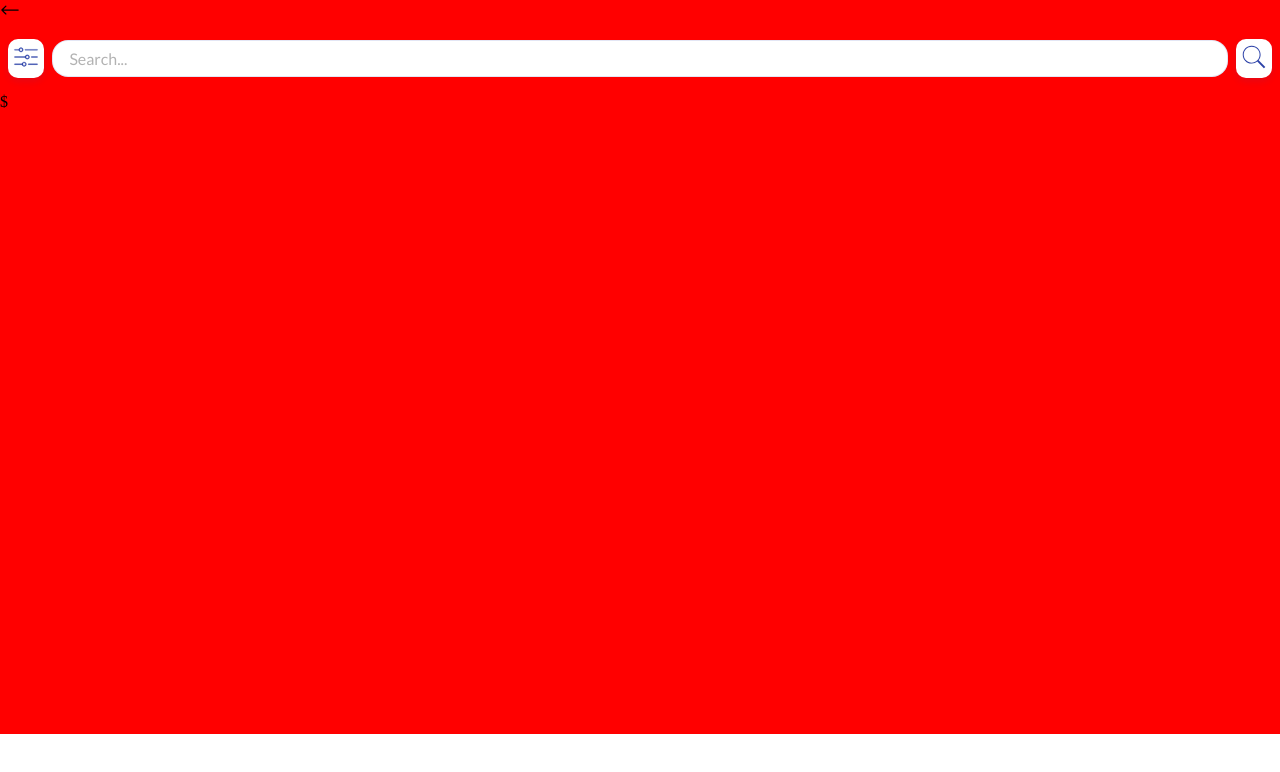
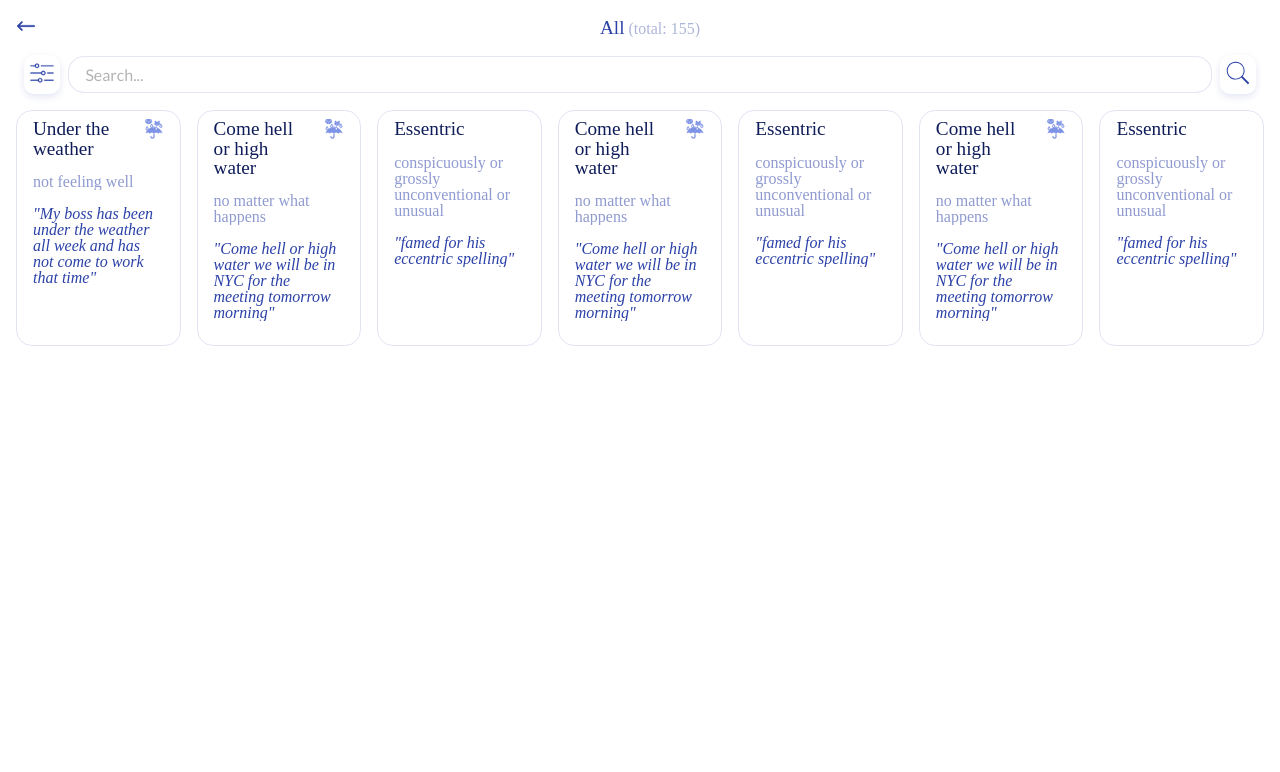
Before and after one commit to ekateryna-rodina/wordbook, a React (Create React App) app in the folder client/: page /collections/1 in a window 1280 px wide. Shown: the top 772 px of the page. Built offline with nearby package versions, Linux system fonts and the light colour scheme.

Commit message:
cards for words

```diff
--- a/client/src/components/CollectionItem/CollectionItem.tsx
+++ b/client/src/components/CollectionItem/CollectionItem.tsx
@@ -1,8 +1,44 @@
 import React from 'react';
 import styled from 'styled-components';
-import { SpeechPart } from '../../utils/enums';
+import { theme } from '../../globalStyles';
+import { Icons, SpeechPart } from '../../utils/enums';
+import Icon from '../Icon.style';
 
-const Container = styled.div``;
+const Container = styled.div`
+  padding: 0.5rem 1rem;
+  border-radius: 1rem;
+  border: ${(props) => `1px solid ${props.theme.colors.primary}24`};
+  position: relative;
+`;
+const HeaderRow = styled.div`
+  display: flex;
+  flex-direction: row;
+  justify-content: space-between;
+  align-items: center;
+`;
+const Word = styled.span`
+  color: ${(props) => props.theme.colors.dark};
+  font-size: 1.2rem;
+  flex: 2;
+`;
+const PartOfSpeech = styled.span`
+  color: ${(props) => props.theme.colors.tertiary};
+  font-size: 1rem;
+`;
+const Description = styled.p`
+  color: ${(props) => `${props.theme.colors.primary}87`};
+  font-size: 1rem;
+`;
+const Example = styled.p`
+  color: ${(props) => props.theme.colors.primary};
+  font-style: italic;
+`;
+const PartOfSpeechContainer = styled.div`
+  flex: 1;
+  align-self: flex-start;
+  display: flex;
+  justify-content: flex-end;
+`;
 type CollectionItemProps = {
   isIdiom: boolean;
   word: string;
@@ -29,7 +65,25 @@ const CollectionItem = ({
   collectionId = 1,
   transcription = '',
 }: CollectionItemProps) => {
-  return <Container></Container>;
+  return (
+    <Container>
+      <HeaderRow>
+        <Word>{`${word[0].toUpperCase()}${word.slice(1)}`}</Word>
+        <PartOfSpeechContainer>
+          {partOfSpeach !== SpeechPart.None && <PartOfSpeech></PartOfSpeech>}
+          {isIdiom && (
+            <Icon
+              iconType={Icons.Idiom}
+              size={20}
+              color={theme.colors.tertiary}
+            />
+          )}
+        </PartOfSpeechContainer>
+      </HeaderRow>
+      <Description>{description}</Description>
+      <Example>"{examples[0]}"</Example>
+    </Container>
+  );
 };
 
 export default CollectionItem;
--- a/client/src/components/Icon.style.tsx
+++ b/client/src/components/Icon.style.tsx
@@ -9,6 +9,7 @@ import { ReactComponent as CreateIcon } from '../assets/create.svg';
 import { ReactComponent as DetailsIcon } from '../assets/details.svg';
 import FavouritesIcon from '../assets/favourites.svg';
 import { ReactComponent as GoogleIcon } from '../assets/google.svg';
+import { ReactComponent as IdiomIcon } from '../assets/idiom.svg';
 import LibraryIcon from '../assets/library.svg';
 import { ReactComponent as ListenIcon } from '../assets/listen.svg';
 import { ReactComponent as ProblemIcon } from '../assets/problem.svg';
@@ -50,6 +51,7 @@ const iconTypes: Record<Icons, any> = {
   [Icons.Close]: CloseIcon,
   [Icons.New]: AddNewIcon,
   [Icons.ProgressBadge]: ProgressBadgeIcon,
+  [Icons.Idiom]: IdiomIcon,
 };
 
 const Icon: React.FC<IconProps> = ({ iconType, color, size }) => {
--- a/client/src/globalStyles.ts
+++ b/client/src/globalStyles.ts
@@ -6,11 +6,10 @@ export const theme: DefaultTheme = {
     secondary: '#8F00FF',
     tertiary: '#7e93e5',
     quaternary: '#7b95ff',
-    // tertiary: '#7FFFD4',
     primaryText: '#1A3431',
     secondaryText: '#6283C8',
     neutral: 'rgba(0, 0, 0, .2)',
-    dark: '#1A3431',
+    dark: '#0E1C59',
     light: '#e5e7ff',
     white: '#fff',
     highlight: '#d5d5fa',
@@ -113,26 +112,6 @@ html, body {
   -o-border-radius: var(--border-radius);
   border-radius: var(--border-radius);
 }
-/* .cls-1, .cls-2 {
-        fill: #2b41a7;
-      } */
-
-      /* .cls-1, .cls-4, .cls-5 {
-        fill-rule: evenodd;
-      } */
-
-      /* .cls-2 {
-        stroke: #fff;
-        stroke-width: 12px;
-      }
-
-      .cls-3, .cls-5 {
-        fill: #fff;
-      }
-
-      .cls-4 {
-        fill: #f24e1e;
-      } */
 `;
 
 export type Colors =
--- a/client/src/pages/Collection.tsx
+++ b/client/src/pages/Collection.tsx
@@ -3,19 +3,44 @@ import styled from 'styled-components';
 import { CollectionItem } from '../components/CollectionItem';
 import Icon from '../components/Icon.style';
 import { SearchBar } from '../components/SearchBar';
+import { theme } from '../globalStyles';
 import { Icons, SpeechPart } from '../utils/enums';
 
 const Container = styled.div`
   width: 100%;
   height: calc(100% - 4.1rem);
-  background: red;
+  padding: 1rem;
 `;
-const HeaderRow = styled.div``;
+const HeaderRow = styled.div`
+  display: flex;
+  flex-direction: row;
+`;
 const BackButton = styled.div``;
-const CollectionName = styled.span``;
-const CollectionItemsContainer = styled.div``;
+const CollectionName = styled.span`
+  margin: auto;
+  font-size: 1.2rem;
+  color: ${(props) => props.theme.colors.primary};
+`;
+const Total = styled.span`
+  font-size: 1rem;
+  color: ${(props) => `${props.theme.colors.gray}87`};
+`;
+const CollectionItemsContainer = styled.div`
+  height: auto;
+  max-height: calc(100% - 5rem);
+  /* max-height: inherit; */
+  display: grid;
+  grid-template-columns: repeat(auto-fit, minmax(8rem, 1fr));
+  justify-items: center;
+  gap: 1rem;
+  overflow-y: auto;
+  -ms-overflow-style: none;
+  scrollbar-width: none;
+  &::-webkit-scrollbar {
+    display: none;
+  }
+`;
 const Collection = () => {
-  console.log('here');
   const collectionItems = [
     {
       isIdiom: true,
@@ -53,18 +78,67 @@ const Collection = () => {
       transcription: `ekˈsentrɪk`,
       collectionId: 1,
     },
+    {
+      isIdiom: true,
+      word: 'come hell or high water',
+      description: 'no matter what happens',
+      collectionId: 1,
+      examples: [
+        'Come hell or high water we will be in NYC for the meeting tomorrow morning',
+      ],
+      tags: ['idiom', 'organization', 'business'],
+      isFavorite: true,
+    },
+    {
+      isIdiom: false,
+      word: 'essentric',
+      description: 'conspicuously or grossly unconventional or unusual',
+      examples: ['famed for his eccentric spelling'],
+      tags: ['idiom', 'mood'],
+      isFavorite: true,
+      synonyms: ['bizarre', 'flakey', 'flaky', 'freakish', 'freaky', 'gonzo'],
+      antonyms: ['ordinary', 'conventional'],
+      partOfSpeach: SpeechPart.Adjective,
+      transcription: `ekˈsentrɪk`,
+      collectionId: 1,
+    },
+    {
+      isIdiom: true,
+      word: 'come hell or high water',
+      description: 'no matter what happens',
+      collectionId: 1,
+      examples: [
+        'Come hell or high water we will be in NYC for the meeting tomorrow morning',
+      ],
+      tags: ['idiom', 'organization', 'business'],
+      isFavorite: true,
+    },
+    {
+      isIdiom: false,
+      word: 'essentric',
+      description: 'conspicuously or grossly unconventional or unusual',
+      examples: ['famed for his eccentric spelling'],
+      tags: ['idiom', 'mood'],
+      isFavorite: true,
+      synonyms: ['bizarre', 'flakey', 'flaky', 'freakish', 'freaky', 'gonzo'],
+      antonyms: ['ordinary', 'conventional'],
+      partOfSpeach: SpeechPart.Adjective,
+      transcription: `ekˈsentrɪk`,
+      collectionId: 1,
+    },
   ];
   return (
     <Container>
       <HeaderRow>
         <BackButton>
-          <Icon iconType={Icons.Back} />
+          <Icon iconType={Icons.Back} color={theme.colors.primary} />
         </BackButton>
-        <CollectionName></CollectionName>
+        <CollectionName>
+          All<Total> (total: 155)</Total>
+        </CollectionName>
       </HeaderRow>
       <SearchBar />
       <CollectionItemsContainer>
-        $
         {collectionItems.map((ci) => (
           <CollectionItem {...ci} />
         ))}
--- a/client/src/pages/Dashboard.tsx
+++ b/client/src/pages/Dashboard.tsx
@@ -11,7 +11,7 @@ const Container = styled.div`
   --bg: ${(props) => `${props.theme.colors.light}24`};
   width: 100%;
   height: calc(100% - 4.1rem);
-  padding: 1rem 1rem;
+  padding: 1rem;
   position: relative;
 `;
 
--- a/client/src/pages/Library.tsx
+++ b/client/src/pages/Library.tsx
@@ -23,7 +23,7 @@ const CollectionsContainer = styled.div`
   grid-template-columns: repeat(auto-fit, minmax(8rem, 1fr));
   justify-items: center;
   gap: 1rem;
-  flex-wrap: wrap;
+  /* flex-wrap: wrap; */
   padding: 1rem 0.5rem;
 
   overflow: auto;
--- a/client/src/utils/enums.ts
+++ b/client/src/utils/enums.ts
@@ -18,6 +18,7 @@ export enum Icons {
   Close = 'close',
   New = 'new',
   ProgressBadge = 'progressBadge',
+  Idiom = 'idiom',
 }
 
 export enum RecordInputTypes {
```
Also changed, not shown: client/src/assets/idiom.svg (added).
